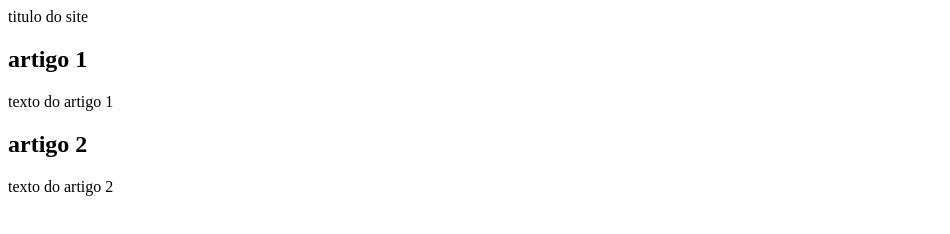
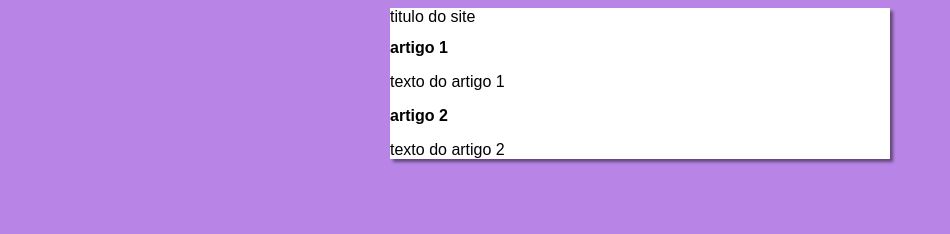
Before and after one commit to paulohscoelho/projeto-site, a plain HTML site: page index.html in a window 1280 px wide. Shown: the whole page, without its empty margins (0-950 px from the left). Drawn offline with Linux system fonts and the light colour scheme.

Commit message:
iniciei o designer

```diff
--- a/index.html
+++ b/index.html
@@ -4,6 +4,7 @@
     <meta charset="UTF-8">
     <meta name="viewport" content="width=device-width, initial-scale=1.0">
     <title>aprender branch</title>
+    <link rel="stylesheet" href="style.css">
 </head>
 <body>
     <main>
--- /dev/null
+++ b/style.css
@@ -0,0 +1,19 @@
+*{
+    font-family: Arial, Helvetica, sans-serif;
+    font-size: 16px;
+
+
+}
+
+
+body{
+background-color: rgb(184, 133, 231);
+
+}
+
+main{
+    background-color: white;
+    width: 500px;
+    margin: auto;
+    box-shadow: 3px 3px 3px rgba(0, 0,0,0.473);
+}
```
